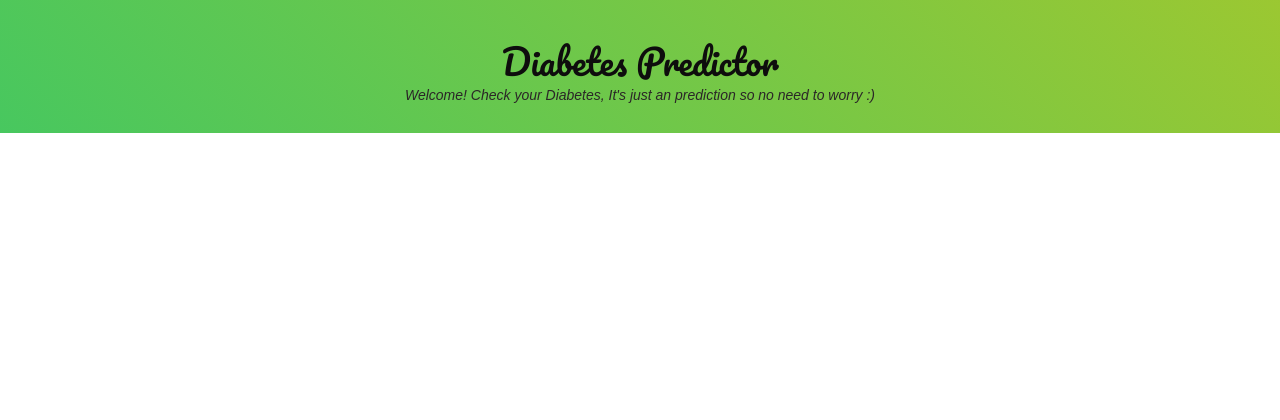
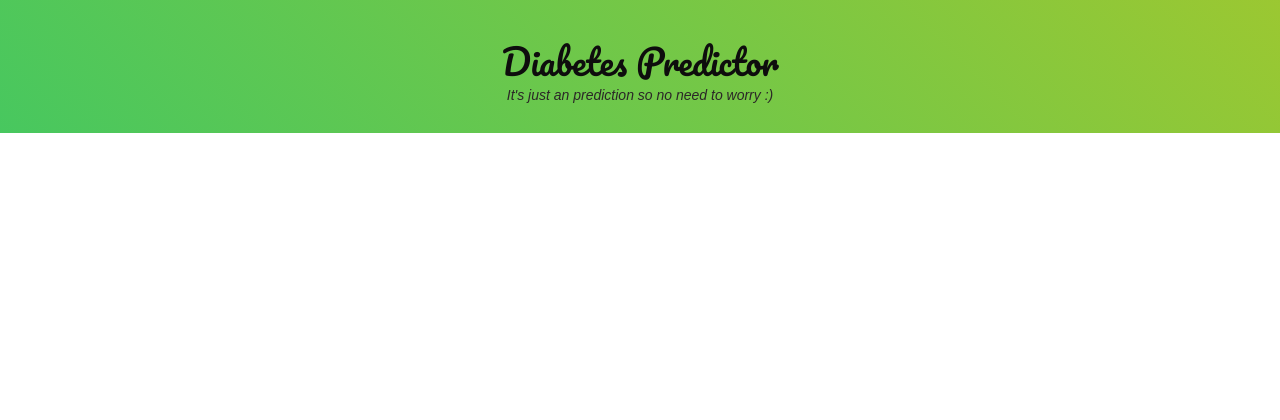
Before and after one commit to rajat709/Diabetes_Predictor, a Flask app: template templates/result.html in a window 1280 px wide. Shown: the top 420 px of the page. Run offline with Flask 2, Linux system fonts and the light colour scheme; the template is opened without the code that fills it, so the values that code supplies are empty; parts of the project's set-up code (start-up, migrations or seed data) failed here and were passed over; some libraries are stand-ins or nearby versions.

Commit message:
Update result.html

```diff
--- a/templates/result.html
+++ b/templates/result.html
@@ -3,7 +3,7 @@
 <html lang="en" dir="ltr">
 	<head>
 		<meta charset="utf-8">
-		<title>Diabetes Predictor</title>
+		<title>Status of Your Diabetes!</title>
 		<link rel="shortcut icon" href="{{ url_for('static', filename='diabetes-favicon.ico') }}">
 		<link rel="stylesheet" type="text/css" href="{{ url_for('static', filename='styles.css') }}">
 		<script src="https://kit.fontawesome.com/5f3f547070.js" crossorigin="anonymous"></script>
@@ -16,7 +16,7 @@
 		<div class="container">
             <h2 class='container-heading'><span class="heading_font">Diabetes Predictor</span></h2>
             <div class='description'>
-    			<p>Welcome! Check your Diabetes, It's just an prediction so no need to worry :)</p>
+    			<p>It's just an prediction so no need to worry :)</p>
     		</div>
     	</div>
 
```
